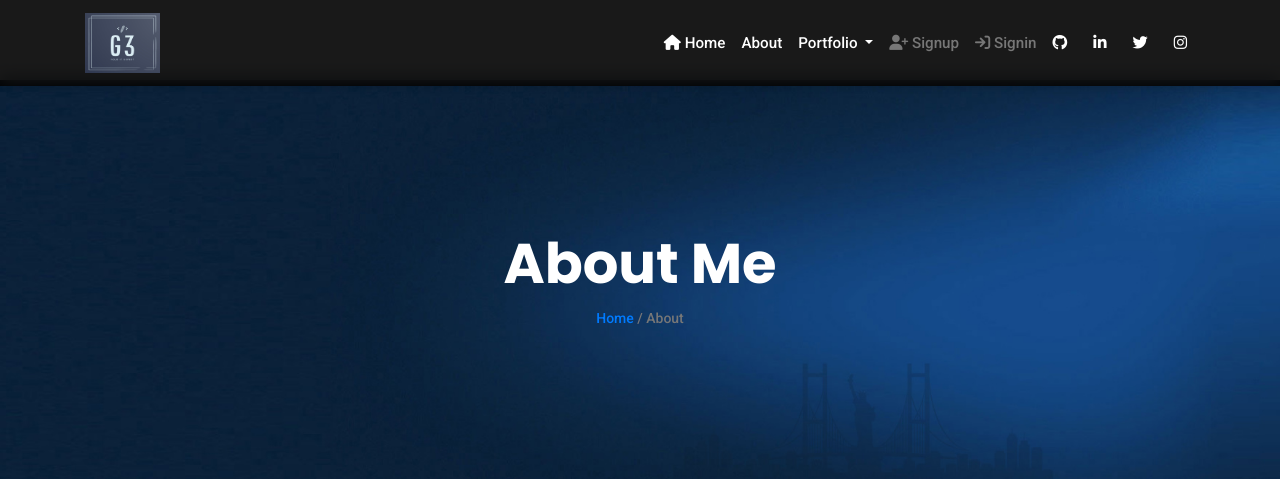
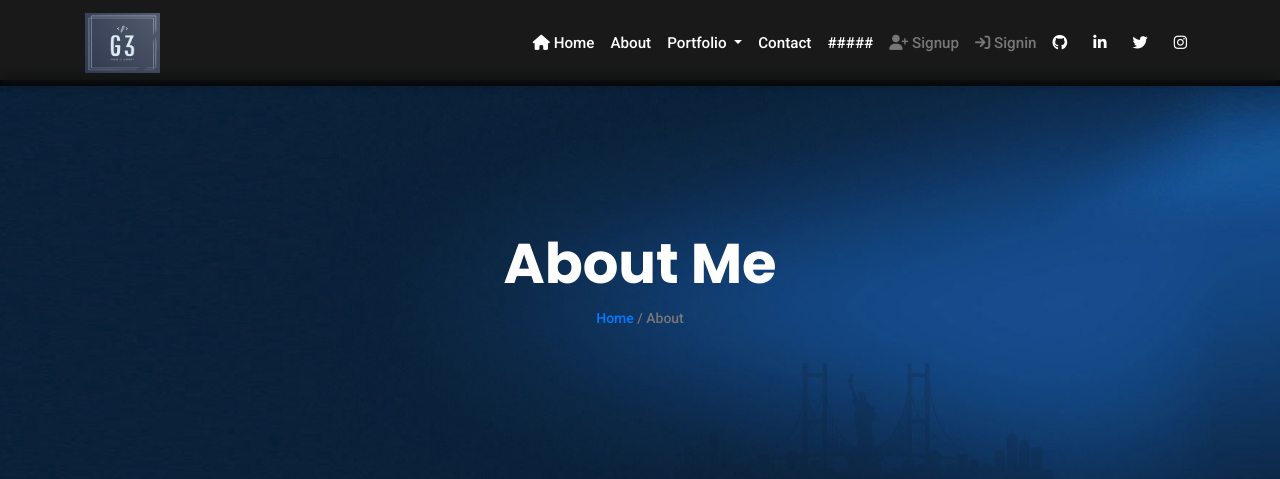
Before and after one commit to gautamw3/portfolio_cum_blog, a Django app: template portfolio/templates/portfolio/about-me.html in a window 1280 px wide. Shown: the top 479 px of the page. Run offline with Django 4.2, Linux system fonts and the light colour scheme; the template is opened without the code that fills it: most values are stand-ins (such as "Sample title", 1, 10 or a date in 2020); grey boxes marked "Sample" are stand-in pictures; some libraries are stand-ins or nearby versions.

Commit message:
Test deployment

```diff
--- a/portfolio/templates/portfolio/base_templates/base.html
+++ b/portfolio/templates/portfolio/base_templates/base.html
@@ -62,7 +62,8 @@
               </a>
             </div>
           </li>
-<!--          <li class="nav-item"><a class="nav-link" href="{% url 'contact_us' %}">Contact</a></li>-->
+	  <li class="nav-item"><a class="nav-link" href="{% url 'contact_us' %}">Contact</a></li>
+	  <li class="nav-item"><a class="nav-link" href="{% url 'contact_us' %}">#####</a></li>
 
           {% if request.user.is_authenticated %}
           <li class="nav-item">
```
